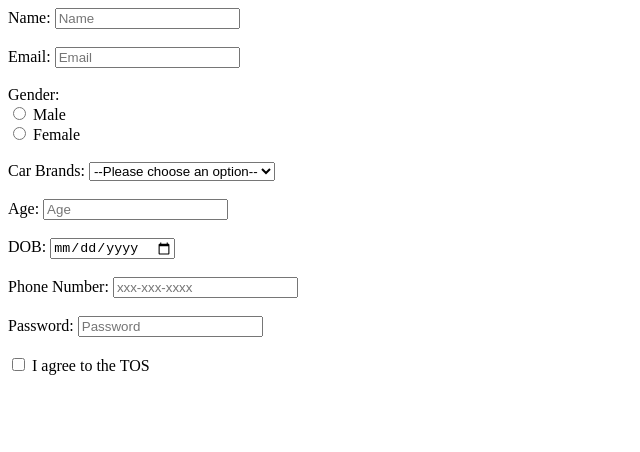
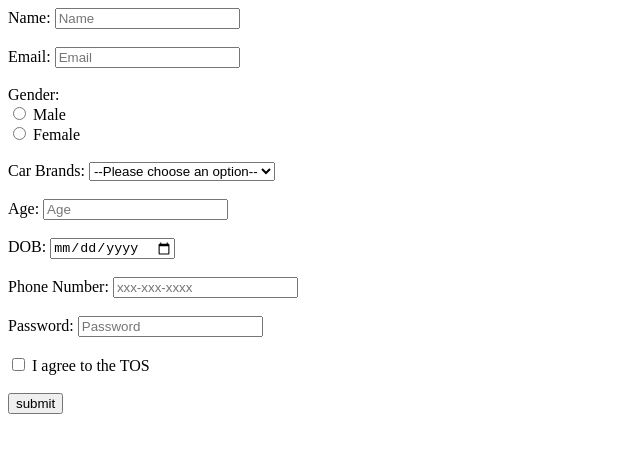
Before and after one commit to acciojob/signup-form-car-sumangitron, a website: page main.html in a window 1280 px wide. Shown: the whole page, without its empty margins (0-640 px from the left). Drawn offline with Linux system fonts and the light colour scheme.

Commit message:
created a submission

```diff
--- a/main.html
+++ b/main.html
@@ -55,6 +55,7 @@
 		<label for="tos">I agree to the TOS</label>
 		<br/>
 		<br/>
+		<input type="submit" value="submit">
 	</form>
     <script type="text/javascript" src="./script.js">
 </script>
```
